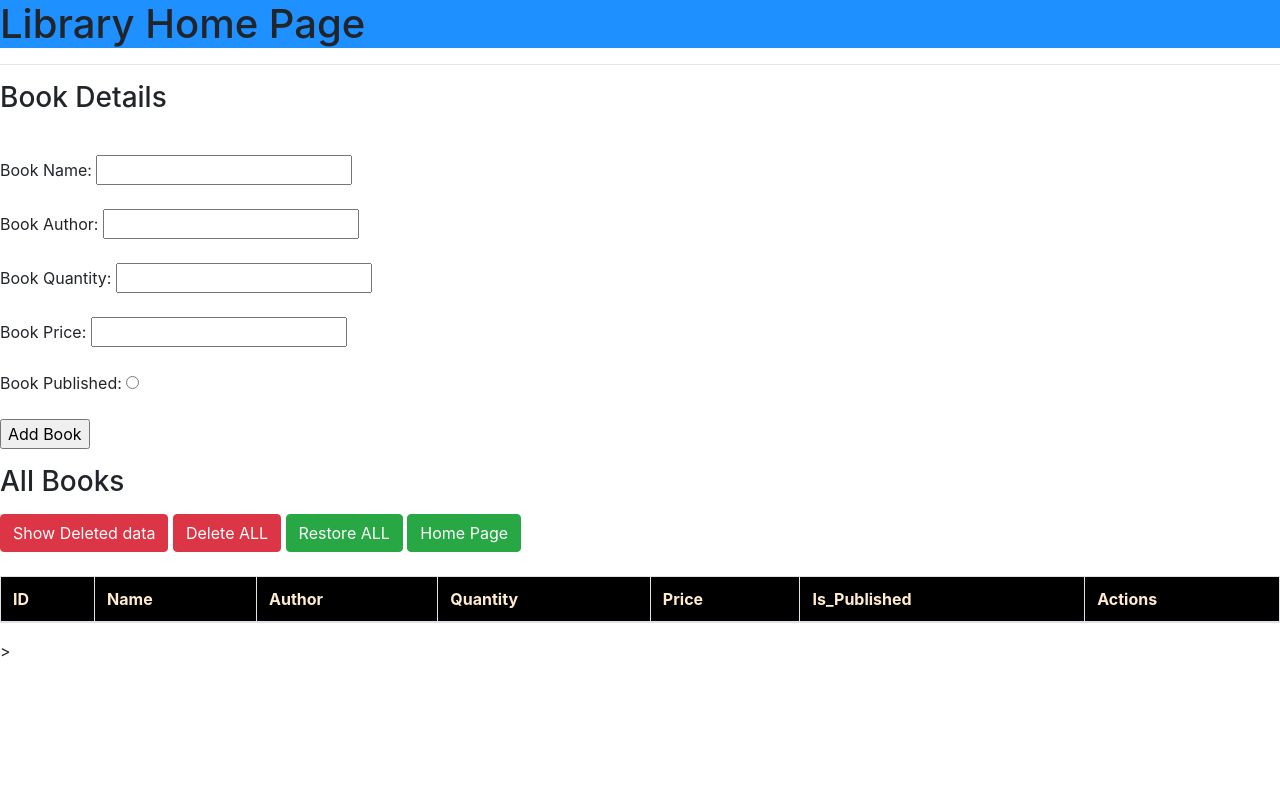
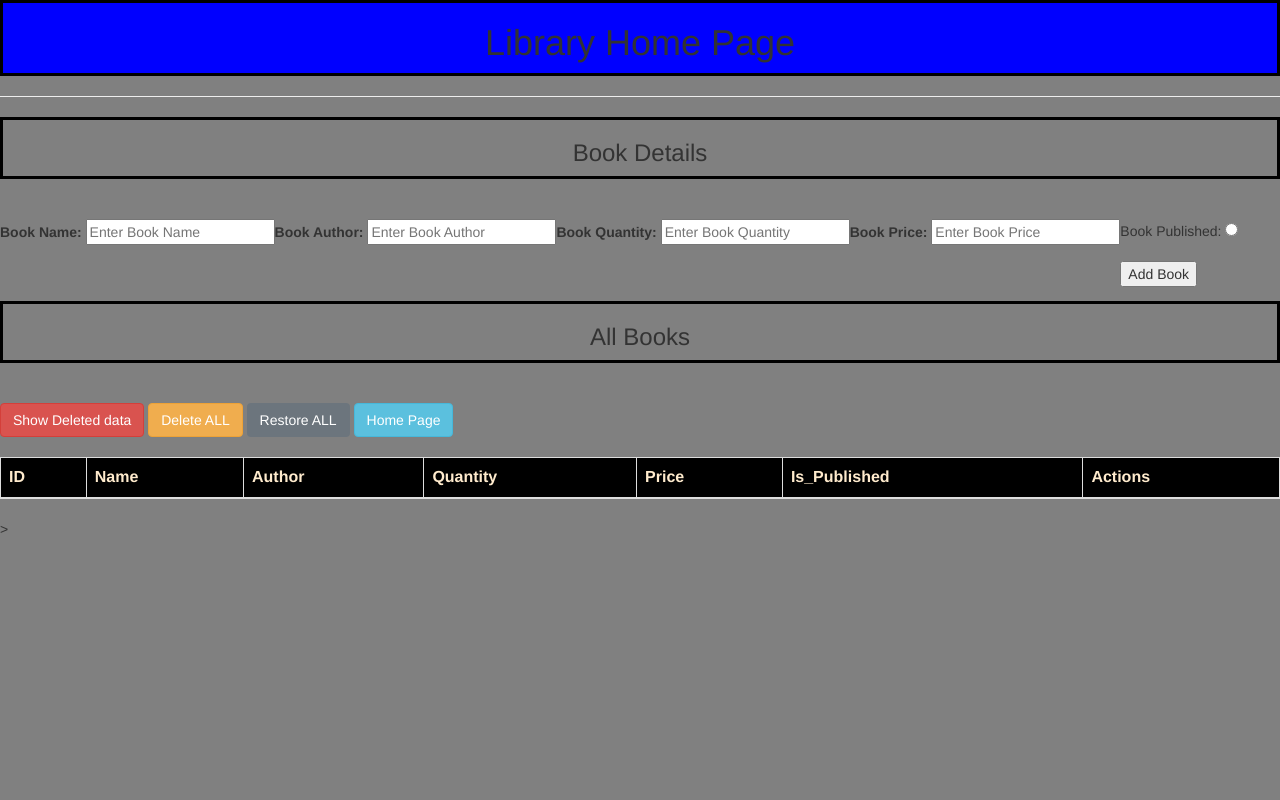
Before and after one commit to snehalpandharpatte/Library_project, a Django app: page /home/ in a window 1280 px wide. Run offline with Django 3.2, Linux system fonts and the light colour scheme; data that the repository does not hold is empty; some libraries are stand-ins or nearby versions.

Commit message:
fourth commit

```diff
--- a/Book/templates/home.html
+++ b/Book/templates/home.html
@@ -3,41 +3,77 @@
       <title>Book</title>
       <link rel="stylesheet" href="https://stackpath.bootstrapcdn.com/bootstrap/4.1.3/css/bootstrap.min.css" integrity="sha384-MCw98/SFnGE8fJT3GXwEOngsV7Zt27NXFoaoApmYm81iuXoPkFOJwJ8ERdknLPMO" crossorigin="anonymous">
        <script src="https://stackpath.bootstrapcdn.com/bootstrap/4.1.3/js/bootstrap.min.js" integrity="sha384-ChfqqxuZUCnJSK3+MXmPNIyE6ZbWh2IMqE241rYiqJxyMiZ6OW/JmZQ5stwEULTy" crossorigin="anonymous"></script>
+       <link data-require="bootstrap-css@3.3.1" data-semver="3.3.1" rel="stylesheet" href="//maxcdn.bootstrapcdn.com/bootstrap/3.3.1/css/bootstrap.min.css" />
+
+       <style>
+        .center {
+          text-align: center;
+          border: 3px solid black;
+        }
+        body {
+            background-color: gray;
+        }
+        </style>
     </head>
     <body>
-        <div style="background-color:DodgerBlue;"><h1>Library Home Page</h1></div><hr>
+        <div class="center" style="background-color:blue;"><h1>Library Home Page</h1></div><hr>
 
+    </body>
     <form action="/save-book/", method="post">
     <fieldset>
         {% csrf_token %}
-        <legend><h3>Book Details</h3></legend><br>
+        <div class="center">
+        <h3>Book Details</h3>
+        </div><br><br>
         {% if book %}
-            Book ID: <input type= "text" value="{{book.id}}" name="id" readonly><br><br>
+        <form action="/users" method="post"><div style="margin:0;padding:0">
+        <div style="float:left;">
+            <div class="col-xs-3 col-sm-2">
+            <label for="Book ID">Book ID:</label>
+            <input  type= "Book ID" value="{{book.id}}" placeholder="Enter Book ID"name="id" required>
+            </div>
         {% endif %}
-        Book Name: <input tpe= "text" value="{{book.name}}" name="name" required><br><br>
-        Book Author: <input type= "text" value="{{book.author}}" name="auth" required><br><br>
-        Book Quantity: <input type="number" name="qty" value="{{book.qty}}" required><br><br>
-        Book Price: <input type= "number" name="price" value="{{book.price}}" required><br><br>
-        {% if book.is_published %}
-            Book Published: <input type="radio"  name="pub" checked>is_published<br><br>
-
+        </div>
+        <div style="float:left;">
+            <label for="Book Name"> Book Name:</label>
+        <input  type= "Book Name" value="{{book.name}}" placeholder="Enter Book Name" name="name" required><br><br>
+        </div>
+        <div style="float:left;">
+            <label for="Book Author"> Book Author:</label>
+            <input type= "Book Author" value="{{book.author}}" placeholder="Enter Book Author" name="auth" required><br><br>
+        </div>
+        <div style="float:left;">
+            <label for="Book Quantity"> Book Quantity:</label>
+            <input type="number" name="qty" value="{{book.qty}}"  placeholder="Enter Book Quantity"required><br><br>
+        </div>
+        <div style="float:left;">
+            <label for="Book Price"> Book Price:</label>
+         <input type= "number" name="price" value="{{book.price}}"  placeholder="Enter Book Price" required><br><br>
+        </div>
+        <div style="float:left;">
+         {% if book.is_published %}
+            Book Published: <input type="radio"  name="pub" checked>is_published><br><br>
         {% else %}
             Book Published: <input type="radio"  name="pub"><br><br>
         {% endif %}
-
+        </div>
+        <div style="float:left;">
         {% if book %}
             <input type="submit" value="Update Book">
         {% else %}
             <input type="submit" value="Add Book">
         {% endif %}
+        </div>
     </fieldset>
     </form>
     <fieldset>
-        <legend><h3>All Books</h3></legend>
+        <div class="center">
+        <h3>All Books</h3>
+        </div><br><br>
         <a href="/show-deleted-data/" button type="submit" class="btn btn-danger">Show Deleted data</a>
-        <a href="/all-delete-book/" button type="submit" class="btn btn-danger"> Delete ALL</a>
-        <a href="/all-restore-book/" button type="submit" class="btn btn-success"> Restore ALL</a>
-        <a href="/home/" button type="submit" class="btn btn-success">Home Page </a> <br><br>
+        <a href="/all-delete-book/" type="button" class="btn btn-warning"> Delete ALL</a>
+        <a href="/all-restore-book/" type="button" class="btn btn-secondary"> Restore ALL</a>
+        <a href="/home/" type="button" class="btn btn-info">Home Page </a> <br><br>
 
     <table border="2" class="table table-bordered">
         <thead style="background-color:black;">
@@ -63,13 +99,13 @@
 
                 {% ifequal b.is_deleted "Y" %}
 
-                <a href="/h-delete-book/{{b.id}}/"type="button" class="btn btn-danger" >Hard Delete</a>
+                <a href="/h-delete-book/{{b.id}}/"type="button" class="btn btn-danger">Hard Delete</a>
                 <a href="/restore/{{b.id}}/" type="button" class="btn btn-primary">Restore</a>
 
                 {% endifequal %}
 
                 {% ifequal b.is_deleted "N" %}
-                <a href="/edit-book/{{b.id}}/" type="button" class="btn btn-danger">Edit</a>
+                <a href="/edit-book/{{b.id}}/" type="button" class="btn btn-primary">Edit</a>
                 <a href="/delete-book/{{b.id}}/" type="button" class="btn btn-success">Soft Delete</a>
                 {% endifequal %}
 
--- a/Book/views.py
+++ b/Book/views.py
@@ -1,18 +1,28 @@
 from django.shortcuts import render, redirect
 from django.http import HttpResponse
 from Book.models import Book
+
 # Create your views here.
 
+import logging
+import time
+logger = logging.getLogger("first")
+# logger.info("In homepage view")
+
 def homepage(request):
+    logger.info("In homepage view")
     # all_books = Book.objects.all().filter(is_deleted='N')
-    all_books = Book.active_objects.all() #through custom manager
+    all_books = Book.active_objects.all() # through custom manager
+    logger.info(f"All books data: {all_books}")
+
     # print(all_books)
     return render(request, template_name="home.html", context={"books": all_books})
 
 
 def save_book(request):
-    print("In save Book")
-    print(request.POST)
+    # print("In save Book")
+    # print(request.POST)
+    logger.info(request.POST)
     b_name = request.POST.get("name")
     b_author = request.POST.get("auth")
     b_price = request.POST.get("price")
@@ -23,7 +33,11 @@ def save_book(request):
     else:
         flag = False
     if request.POST.get("id"):
-        book_obj = Book.objects.get(id=request.POST.get("id"))
+        try:
+            book_obj = Book.objects.get(id=request.POST.get("id"))
+        except Exception as msg:
+            logger.error(f"{msg}-----------in exception")
+
         book_obj.name = b_name
         book_obj.author = b_author
         book_obj.qty = b_qty
```
